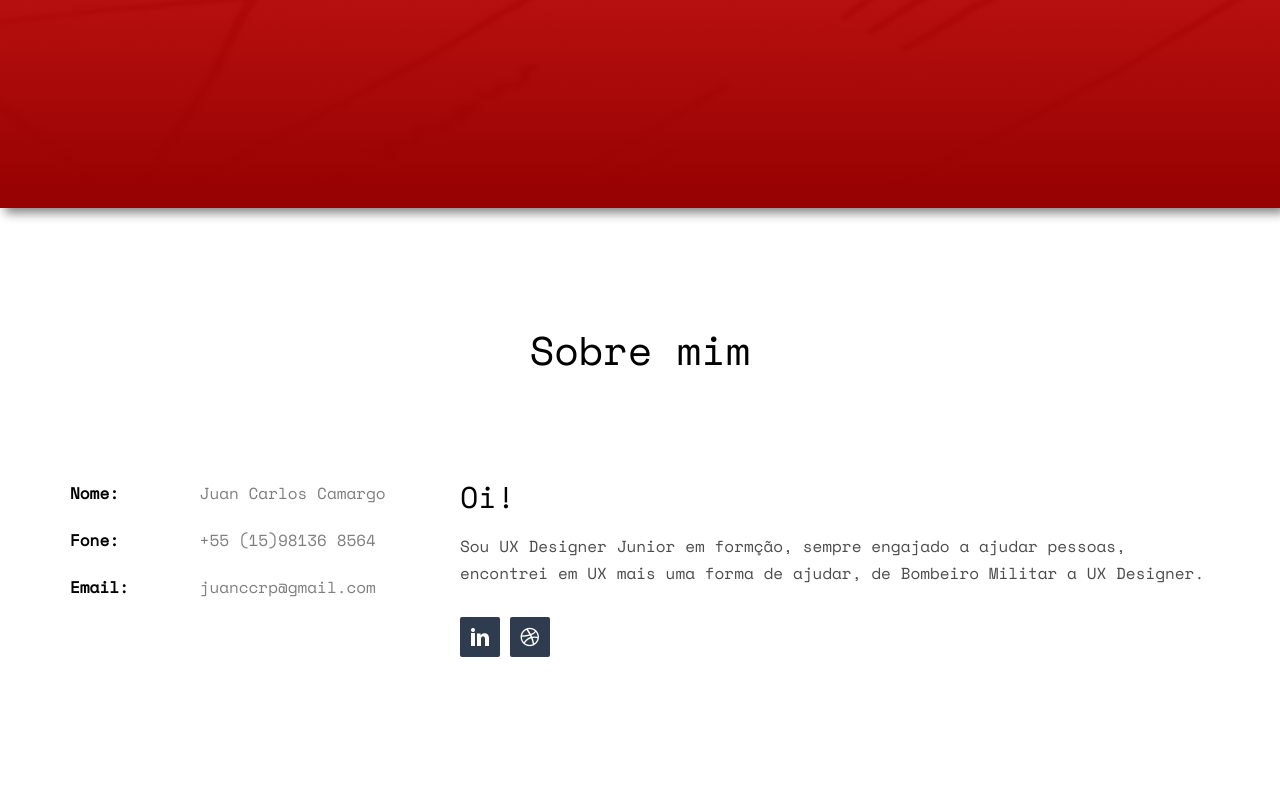
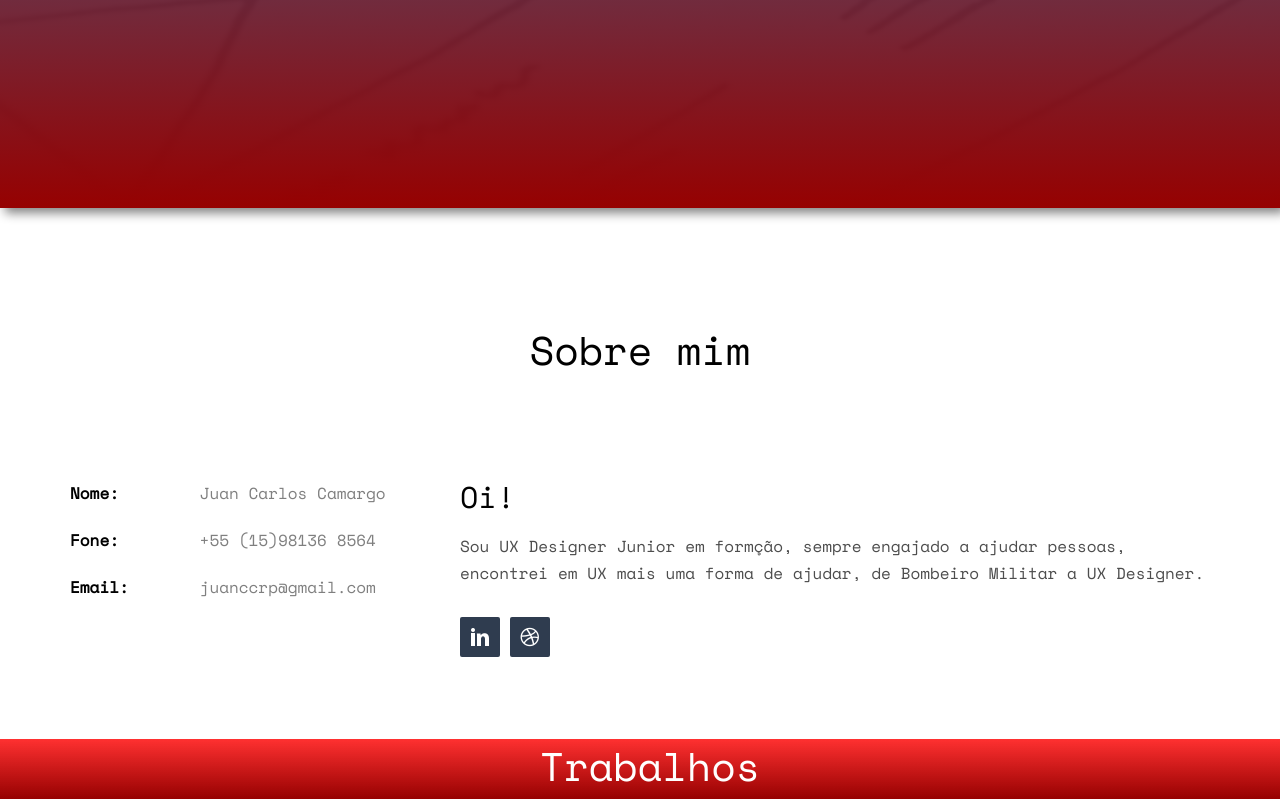
Before and after one commit to MRR1L0/prj_JuanUx, a plain HTML site: page index.html in a window 1280 px wide. Shown: the part 592-1391 px from the top of the page. Drawn offline with nearby package versions, Linux system fonts and the light colour scheme; some packages are replaced by stand-ins of ours; no server answers; files whose address does not match are found by name.

Commit message:
myWorks
pequenas alterações pra fazer meus trabalhos

```diff
--- a/css/style.css
+++ b/css/style.css
@@ -100,7 +100,7 @@ h1, h2, h3, h4, h5, h6, figure {
   bottom: 0;
   left: 0;
   right: 0;
-  background: linear-gradient(rgba(255, 21, 21, 0.884),rgb(150, 1, 1))
+  background: linear-gradient(rgba(8, 119, 184, 0.884),rgb(150, 1, 1))
   ,url(/images/fundo.png);
   box-shadow: 5px 5px 10px rgba(0, 0, 0, 0.493);
 }
@@ -1293,4 +1293,22 @@ input[type="text"] {
   opacity: 0;
 }
 
+.myworks {position: absolute;
+  width: 1300px;
+	height: 60px;
+	position: absolute;
+  left: 0;
+  right: 0;
+  bottom: 0;
+  font-size: 40px;
+	text-align:center;
+  background: linear-gradient(rgba(255, 21, 21, 0.884),rgb(150, 1, 1));
+padding: 5px;
+}
+.myworksl{
+  color: white;
+  font-size: 40px;
+}
+
+
 /*# sourceMappingURL=style.css.map */
--- a/index.html
+++ b/index.html
@@ -84,6 +84,7 @@
 		</div>
 	</header>
 
+	<section>
 		<div id="fh5co-about" class="animate-box">
 			<div class="container">
 				<div class="row">
@@ -115,6 +116,12 @@
 				</div>
 			</div>
 		</div>
+	</section>
+	<footer>
+		<div class="myworks" id="myworks"><h2 class="myworksl">Trabalhos</h2>
+
+		</div>
+	</footer>
 
 	<!-- jQuery -->
 	<script src="js/jquery.min.js"></script>
```
Lines whose indentation alone changed are shown as unchanged.
